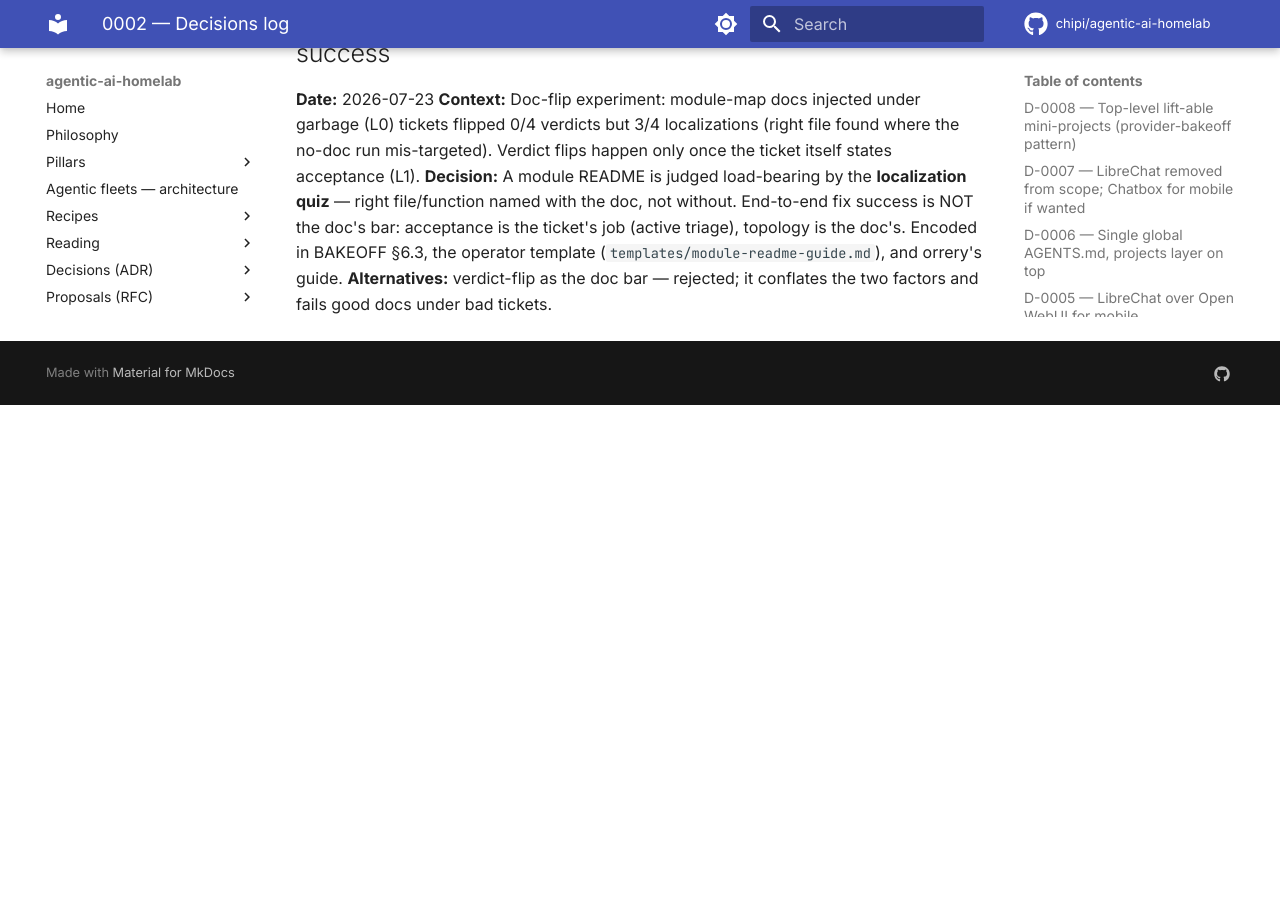
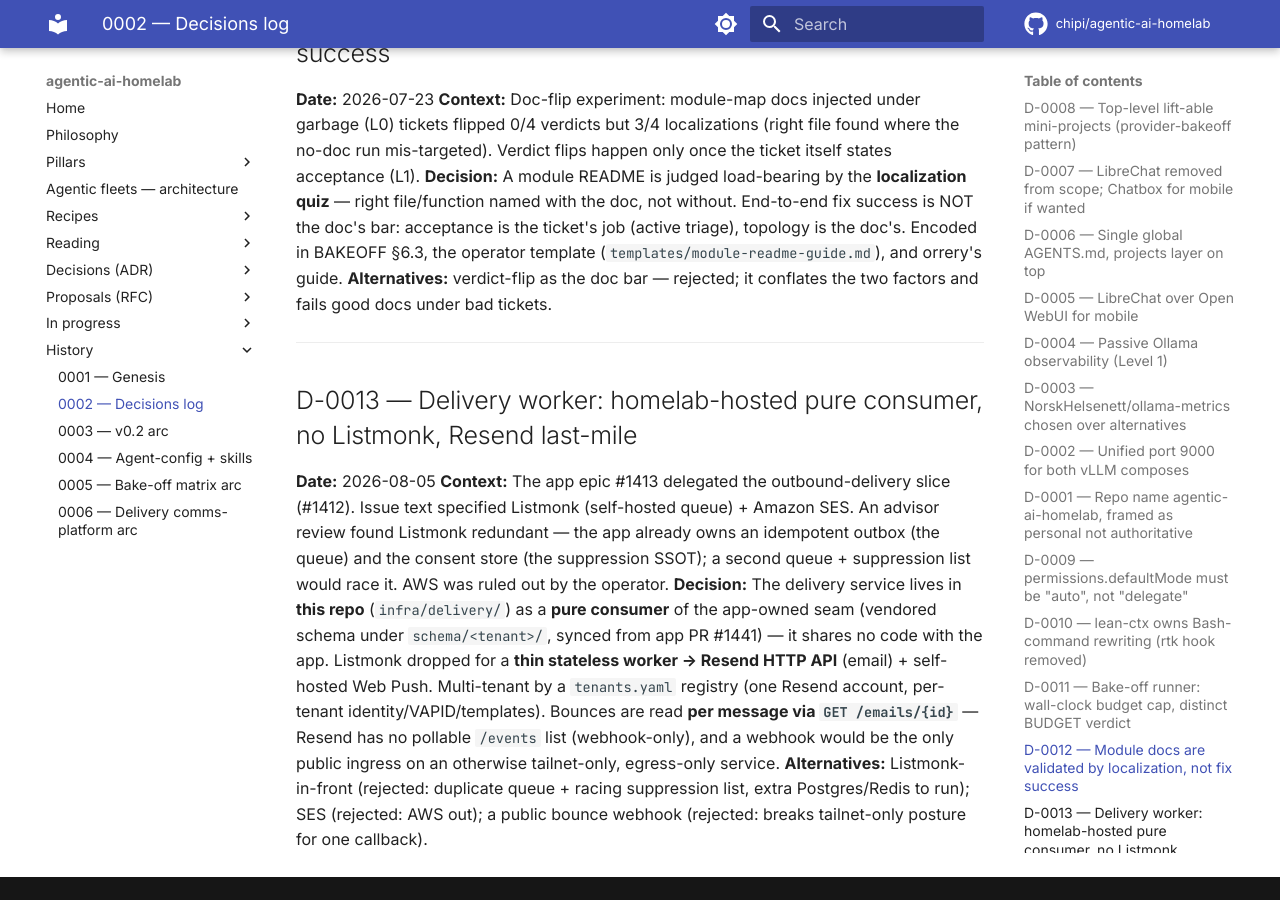
Before and after one commit to chipi/agentic-ai-homelab, an MkDocs documentation site: the page built from docs/history/0002-decisions.md, in a window 1280 px wide and 900 px high, scrolled down 4973 px. Built offline with MkDocs 1.6.1 and Material for MkDocs 9.7.7, drawn with Linux system fonts in a browser that asks for light colours; comment, search, counter and statistics services are not loaded; before the commit the page ends 5378 px from its top, so only the background shows below that.

Commit message:
docs(history): wire 0006 into nav + add D-0013 decision (close-arc follow-up)
Co-Authored-By: Claude Opus 4.8 <noreply@anthropic.com>
Claude-Session: https://claude.ai/code/session_018m6D84tTuGzNKzX12hMvmc

```diff
--- a/docs/history/0002-decisions.md
+++ b/docs/history/0002-decisions.md
@@ -253,3 +253,26 @@ topology is the doc's. Encoded in BAKEOFF §6.3, the operator template
 (`templates/module-readme-guide.md`), and orrery's guide.
 **Alternatives:** verdict-flip as the doc bar — rejected; it conflates the
 two factors and fails good docs under bad tickets.
+
+---
+
+## D-0013 — Delivery worker: homelab-hosted pure consumer, no Listmonk, Resend last-mile
+
+**Date:** 2026-08-05
+**Context:** The app epic #1413 delegated the outbound-delivery slice (#1412).
+Issue text specified Listmonk (self-hosted queue) + Amazon SES. An advisor
+review found Listmonk redundant — the app already owns an idempotent outbox
+(the queue) and the consent store (the suppression SSOT); a second queue +
+suppression list would race it. AWS was ruled out by the operator.
+**Decision:** The delivery service lives in **this repo** (`infra/delivery/`) as
+a **pure consumer** of the app-owned seam (vendored schema under
+`schema/<tenant>/`, synced from app PR #1441) — it shares no code with the app.
+Listmonk dropped for a **thin stateless worker → Resend HTTP API** (email) +
+self-hosted Web Push. Multi-tenant by a `tenants.yaml` registry (one Resend
+account, per-tenant identity/VAPID/templates). Bounces are read **per message
+via `GET /emails/{id}`** — Resend has no pollable `/events` list (webhook-only),
+and a webhook would be the only public ingress on an otherwise tailnet-only,
+egress-only service.
+**Alternatives:** Listmonk-in-front (rejected: duplicate queue + racing
+suppression list, extra Postgres/Redis to run); SES (rejected: AWS out); a
+public bounce webhook (rejected: breaks tailnet-only posture for one callback).
--- a/mkdocs.yml
+++ b/mkdocs.yml
@@ -131,6 +131,7 @@ nav:
     - "0003 — v0.2 arc": history/0003-v0.2-arc.md
     - "0004 — Agent-config + skills": history/0004-agent-config-and-skills.md
     - "0005 — Bake-off matrix arc": history/0005-bakeoff-matrix-arc.md
+    - "0006 — Delivery comms-platform arc": history/0006-delivery-comms-platform-arc.md
 
 extra:
   social:
```
